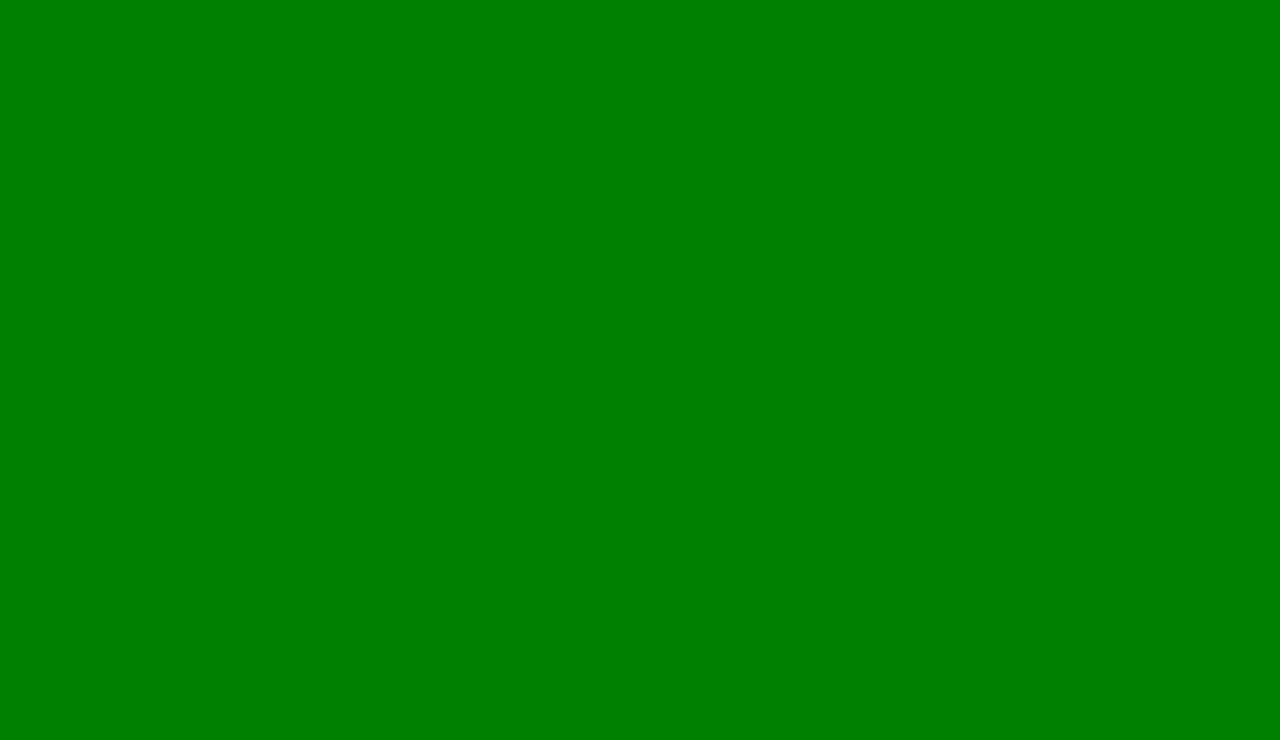
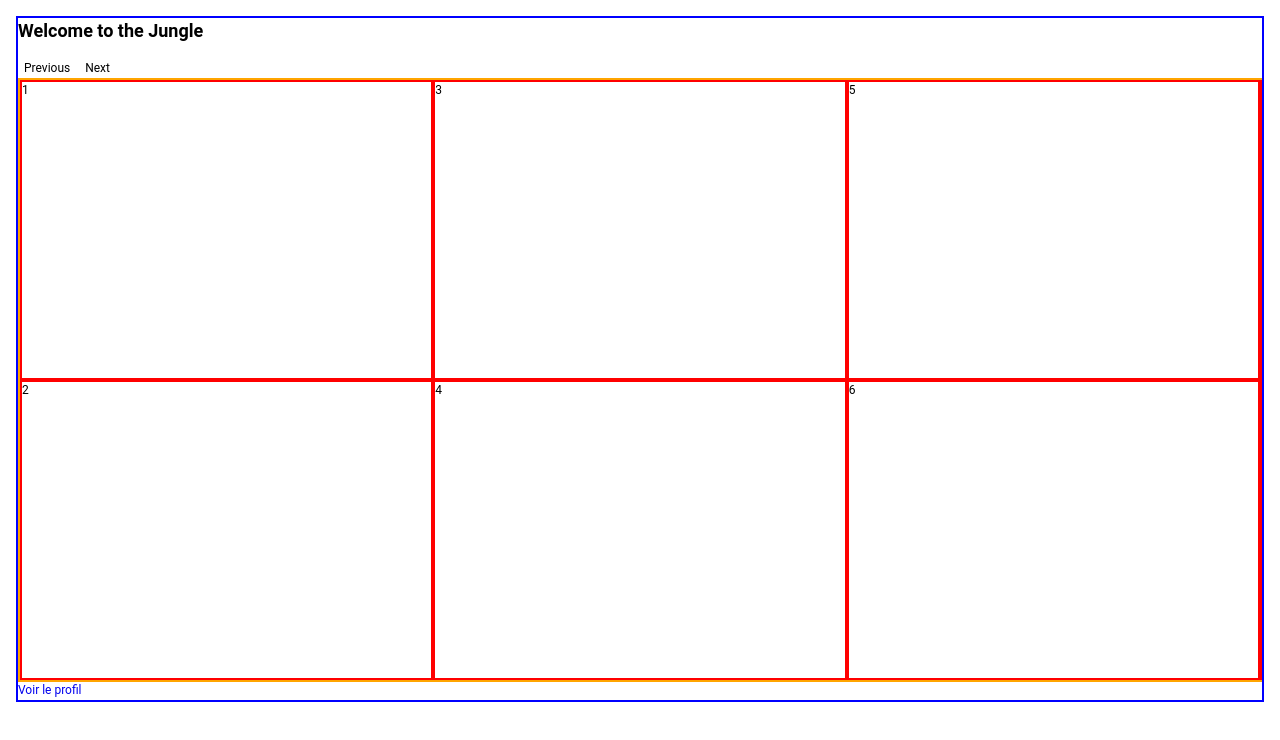
Before and after one commit to ralf5543/test_wttj, a website: page index.html in a window 1280 px wide. Drawn offline with Linux system fonts and the light colour scheme; a web font is replaced by a local one.

Commit message:
widget main skeleton

```diff
--- a/gulpfile.js
+++ b/gulpfile.js
@@ -17,7 +17,7 @@ gulp.task('css', function () {
 
 //Update css files each time a sass file is modified
 gulp.task('csswatch', function () {
-  gulp.watch('./src/assets/css/*.scss', ['css']);
+  gulp.watch('./src/assets/css/**/*.scss', ['css']);
 });
 
 // Build task
--- a/index.html
+++ b/index.html
@@ -11,18 +11,33 @@
 <body>
 
 	<div class="companies">
+		<header class="companies__header">
+			<h2 class="companies__title">Welcome to the Jungle</h2>
+			<nav class="companies__navigation">
+				<button class="companies__navigation__btn companies__navigation__btn--prev">
+					<span class="u-hiddenWording">Previous</span>
+				</button>
+				<button class="companies__navigation__btn companies__navigation__btn--next">
+					<span class="u-hiddenWording">Next</span>
+				</button>
+			</nav>
+		</header>
 		<ul class="companies__list">
-			<li class="companies__list__element"></li>
-			<li class="companies__list__element"></li>
-			<li class="companies__list__element"></li>
-			<li class="companies__list__element"></li>
-			<li class="companies__list__element"></li>
-			<li class="companies__list__element"></li>
-			<li class="companies__list__element"></li>
-			<li class="companies__list__element"></li>
-			<li class="companies__list__element"></li>
-			<li class="companies__list__element"></li>
+			<li class="companies__list__element">1</li>
+			<li class="companies__list__element">2</li>
+			<li class="companies__list__element">3</li>
+			<li class="companies__list__element">4</li>
+			<li class="companies__list__element">5</li>
+			<li class="companies__list__element">6</li>
+			<li class="companies__list__element">7</li>
+			<li class="companies__list__element">8</li>
+			<li class="companies__list__element">9</li>
+			<li class="companies__list__element">10</li>
 		</ul>
+
+		<footer class="companies__footer">
+			<a href="#" class="companies__footer">Voir le profil</a>
+		</footer>
 	</div>
 
 
--- /dev/null
+++ b/src/assets/css/_companies.scss
@@ -0,0 +1,25 @@
+.companies {
+	max-width: 100%;
+	overflow: hidden;
+	border: 2px solid blue;
+}
+
+.companies__list {
+	display: grid;
+    grid-template-rows: 300px 300px;
+    grid-template-columns: 100%;
+    grid-auto-flow: column;
+    border: 2px solid orange;
+
+    @media ($tablet) {
+    	grid-template-columns: repeat(auto-fill, calc(100% / 2));
+    }
+
+    @media ($desktop) {
+    	grid-template-columns: repeat(auto-fill, calc(100% / 3));
+    }
+}
+
+.companies__list__element {
+	border: 2px solid red;
+}
--- a/src/assets/css/_main.scss
+++ b/src/assets/css/_main.scss
@@ -4,10 +4,14 @@ body {
   font-family: $mainFont;
 
   @media($tablet) {
-    background-color: red;
+    padding: $space-s;
   }
 
   @media($desktop) {
-    background-color: green;
+    padding: $space-m;
   }
 }
+
+/* .u-hiddenWording {
+	@include accessible-invisibility;
+} */
--- a/src/assets/css/components/_companies.scss
+++ /dev/null
@@ -1,4 +0,0 @@
-.companies {
-	max-width: 100%;
-	overflow: hidden;
-}
--- a/src/assets/css/styles.scss
+++ b/src/assets/css/styles.scss
@@ -2,8 +2,8 @@
 @import "variables";/* sass (and eventually native) variables */
 @import "fonts";/* fonts :) */
 @import "mixins";/* usefull mixins */
-@import "_main";/* the css for the website itself */
+@import "main";/* the css for the website itself */
 
 
 // =============================------------------------- COMPONENTS -------------------------=============================
-@import "components/_companies";
+@import "_companies";
```
Also changed, not shown: dist/assets/css/styles.css.
